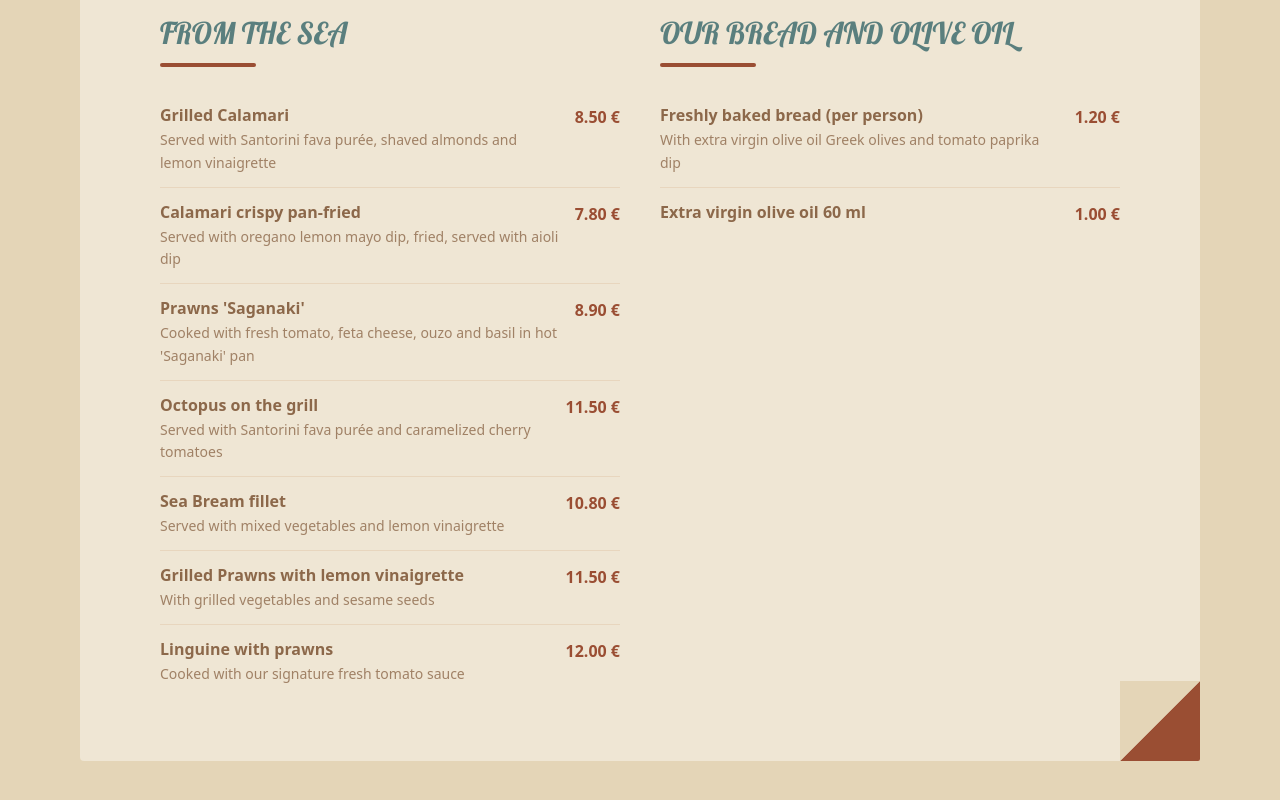
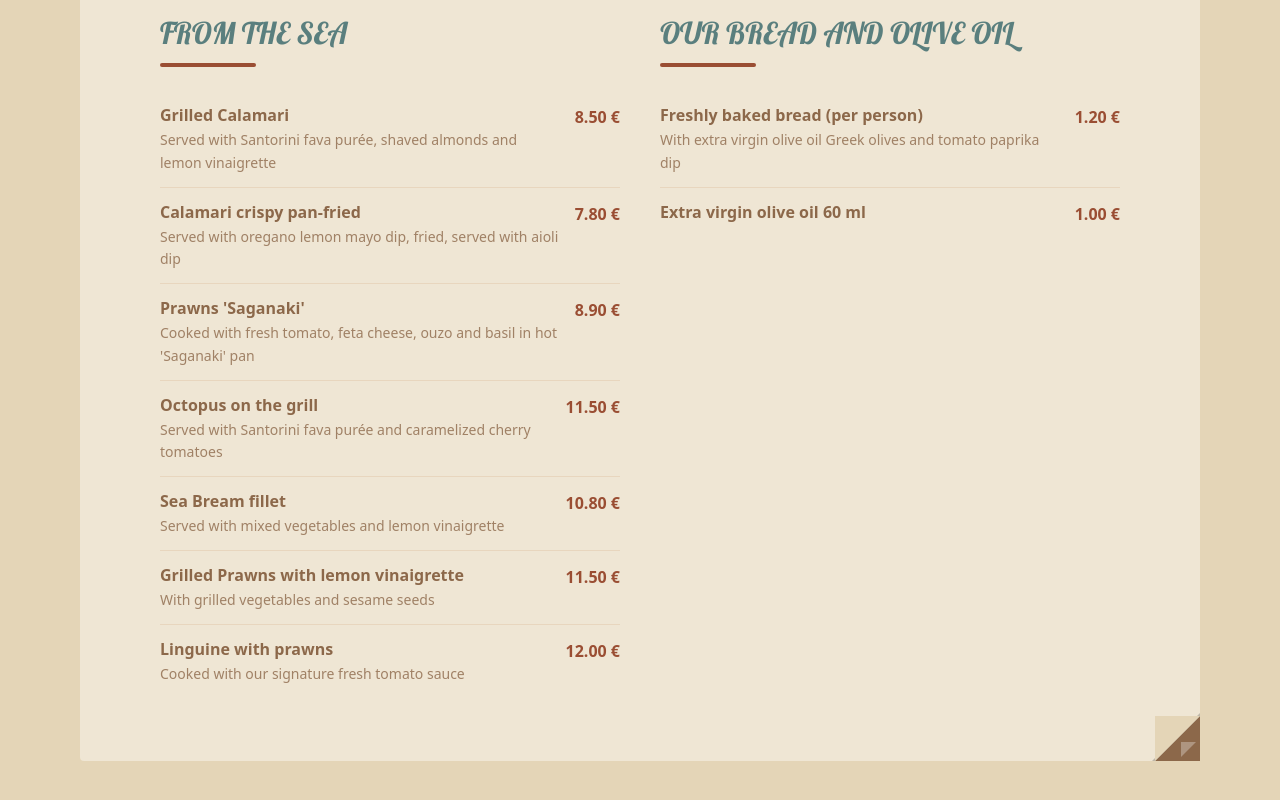
Before and after one commit to MnCSD/grec, a Next.js app: page / in a window 1280 px wide. Shown: the part 2791-3591 px from the top of the page. Built offline with nearby package versions, Linux system fonts and the light colour scheme; a web font is replaced by a local one.

Commit message:
Refactor MenuSection component to enhance page curl visuals and reduce button size

```diff
--- a/app/components/menu-section.tsx
+++ b/app/components/menu-section.tsx
@@ -75,17 +75,20 @@ export const MenuSection = () => {
               {/* Page Curl - Front */}
               <div
                 onClick={() => setIsFlipped(!isFlipped)}
-                className="absolute bottom-0 right-0 w-20 h-20 cursor-pointer group"
+                className="absolute bottom-0 right-0 w-12 h-12 cursor-pointer group overflow-hidden"
                 title="About Menu"
               >
-                <div
-                  className="absolute bottom-0 right-0 w-0 h-0 border-l-[80px] border-l-transparent border-b-[80px] border-b-brick group-hover:border-b-brick-dark transition-colors"
-                  style={{ borderBottomRightRadius: "0.125rem" }}
-                />
-                <div
-                  className="absolute bottom-0 right-0 w-0 h-0 border-l-[80px] border-l-sand border-b-[80px] border-b-transparent"
-                  style={{ borderBottomRightRadius: "0.125rem" }}
-                />
+                {/* Shadow under curl */}
+                <div className="absolute bottom-0 right-0 w-0 h-0 border-l-[48px] border-l-transparent border-b-[48px] border-b-black/20" />
+
+                {/* Back of page (darker) */}
+                <div className="absolute bottom-0 right-0 w-0 h-0 border-l-[45px] border-l-transparent border-b-[45px] border-b-wood-dark group-hover:border-b-wood transition-all duration-300" />
+
+                {/* Curl fold */}
+                <div className="absolute bottom-0 right-0 w-0 h-0 border-l-[45px] border-l-sand border-b-[45px] border-b-transparent" />
+
+                {/* Highlight on curl */}
+                <div className="absolute bottom-1 right-1 w-0 h-0 border-l-[15px] border-l-white/30 border-b-[15px] border-b-transparent" />
               </div>
             </div>
           </div>
@@ -110,17 +113,20 @@ export const MenuSection = () => {
               {/* Page Curl - Back */}
               <div
                 onClick={() => setIsFlipped(!isFlipped)}
-                className="absolute bottom-0 right-0 w-20 h-20 cursor-pointer group"
+                className="absolute bottom-0 right-0 w-12 h-12 cursor-pointer group overflow-hidden"
                 title="View Menu"
               >
-                <div
-                  className="absolute bottom-0 right-0 w-0 h-0 border-l-[80px] border-l-transparent border-b-[80px] border-b-brick group-hover:border-b-brick-dark transition-colors"
-                  style={{ borderBottomRightRadius: "0.125rem" }}
-                />
-                <div
-                  className="absolute bottom-0 right-0 w-0 h-0 border-l-[80px] border-l-sand border-b-[80px] border-b-transparent"
-                  style={{ borderBottomRightRadius: "0.125rem" }}
-                />
+                {/* Shadow under curl */}
+                <div className="absolute bottom-0 right-0 w-0 h-0 border-l-[48px] border-l-transparent border-b-[48px] border-b-black/20" />
+
+                {/* Back of page (darker) */}
+                <div className="absolute bottom-0 right-0 w-0 h-0 border-l-[45px] border-l-transparent border-b-[45px] border-b-wood-dark group-hover:border-b-wood transition-all duration-300" />
+
+                {/* Curl fold */}
+                <div className="absolute bottom-0 right-0 w-0 h-0 border-l-[45px] border-l-sand border-b-[45px] border-b-transparent" />
+
+                {/* Highlight on curl */}
+                <div className="absolute bottom-1 right-1 w-0 h-0 border-l-[15px] border-l-white/30 border-b-[15px] border-b-transparent" />
               </div>
             </div>
           </div>
```
